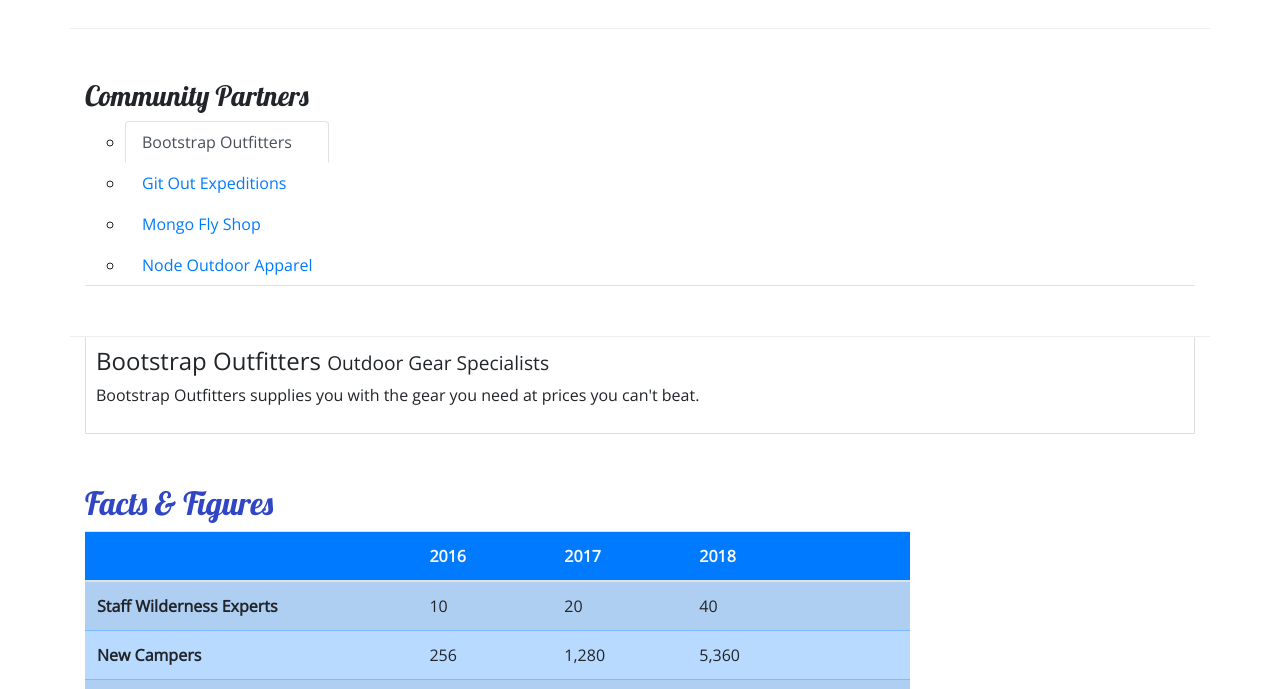
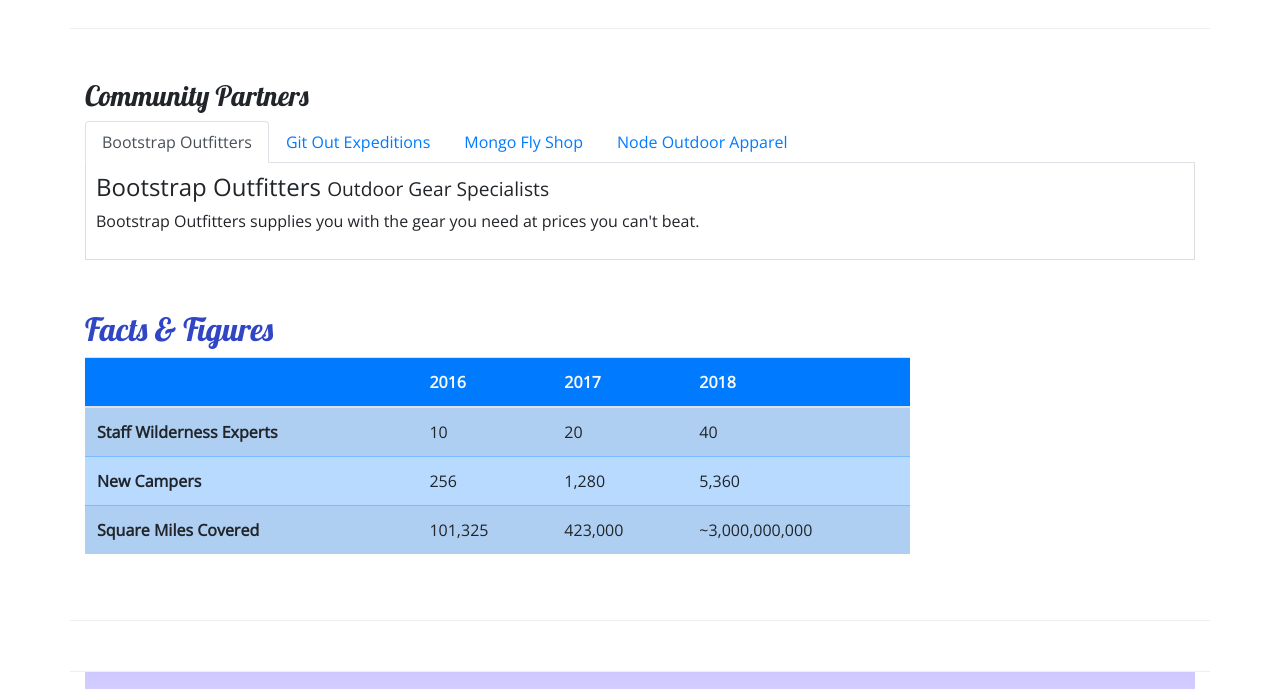
Before and after one commit to felsonm/nucampsite, a website: page aboutus.html in a window 1280 px wide. Shown: the part 840-1529 px from the top of the page. Drawn offline with nearby package versions, Linux system fonts and the light colour scheme.

Commit message:
Final tabs

```diff
--- a/aboutus.html
+++ b/aboutus.html
@@ -124,7 +124,6 @@
             <div class="col">
                 <h3>Community Partners</h3>
                 <ul class="nav nav-tabs">
-                    <ul>
                     <li class="nav-item"><a class="nav-link active" href="#bootstrap" role="tab"
                             data-toggle="tab">Bootstrap Outfitters</a></li>
                     <li class="nav-item"><a class="nav-link" href="#git" role="tab" data-toggle="tab">Git Out
@@ -134,8 +133,6 @@
                     <li class="nav-item"><a class="nav-link" href="#node" role="tab" data-toggle="tab">Node Outdoor
                             Apparel</a></li>
                 </ul>
-            </div>
-        </div>
 
                 <div class="tab-content">
                     <div role="tabpanel" class="tab-pane fade show active" id="bootstrap">
@@ -159,9 +156,6 @@
                             visit to Node will be sure to get you covered.</p>
                     </div>
                 </div>
-
-
-
 
                 <div class="row row-content">
                     <div class="col-sm-9">
@@ -197,7 +191,6 @@
                                     </tr>
                                 </tbody>
                             </table>
-                </div>
                         </div>
                     </div>
                 </div>
@@ -241,6 +234,12 @@
     <script src="node_modules/popper.js/dist/umd/popper.min.js"></script>
     <script src="node_modules/bootstrap/dist/js/bootstrap.min.js"></script>
 
+    <script>
+        $(function () {
+            $('#myTab li:last-child a').tab('show')
+        })
+    </script>
+
 
 </body>
 
```
Lines whose indentation alone changed are shown as unchanged.
